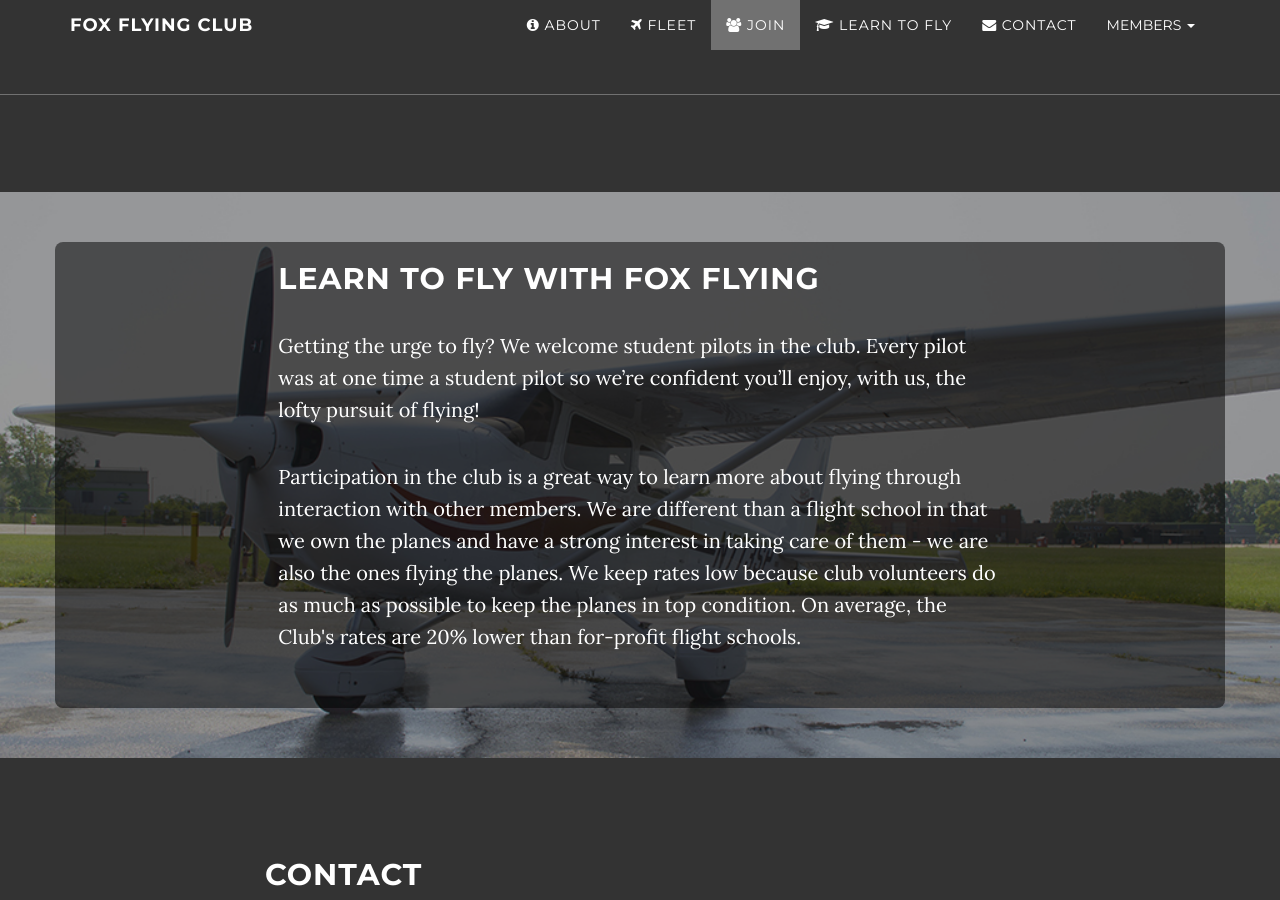
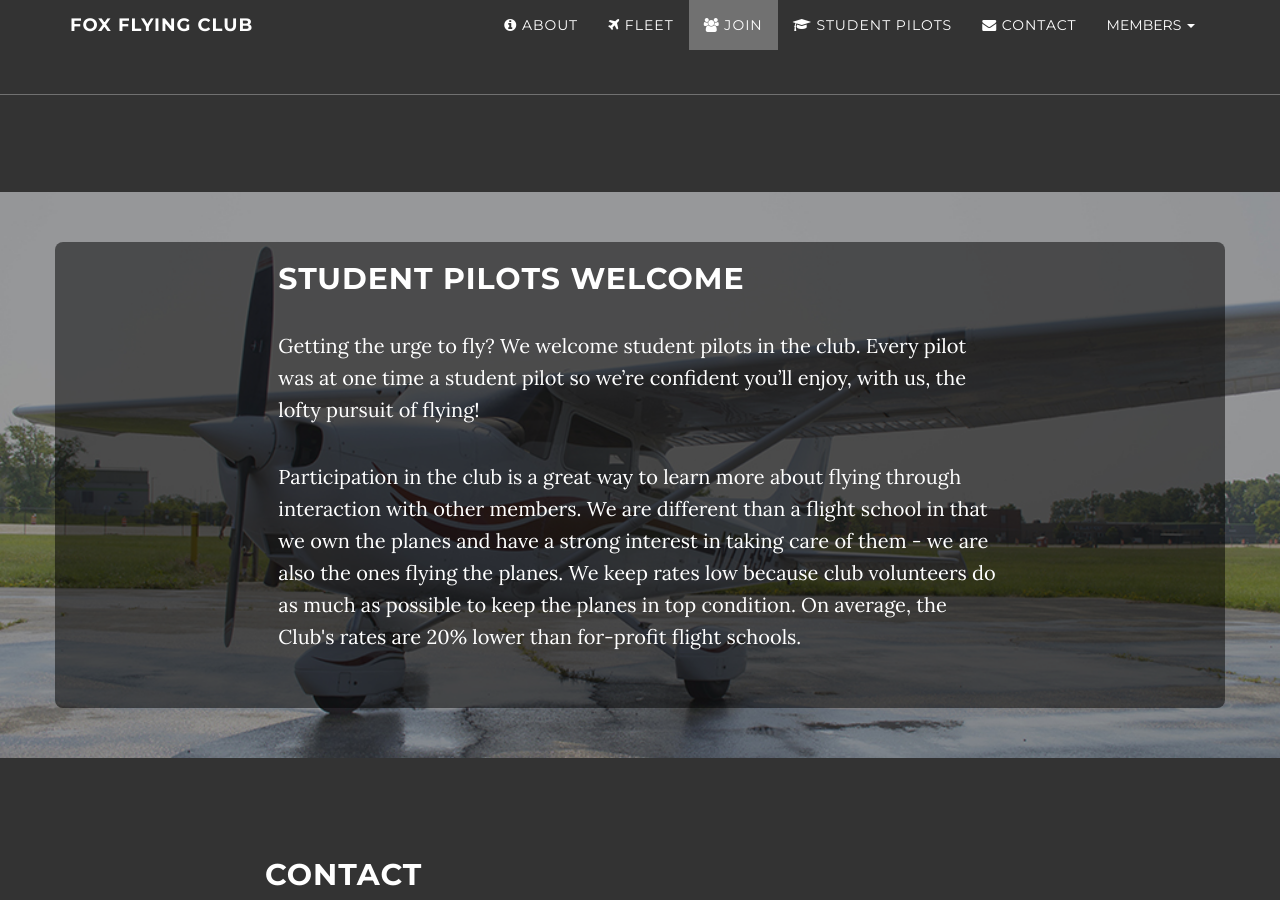
Before and after one commit to parabuzzle/foxflyingclub, a Jekyll site: the page built from index.html, in a window 1280 px wide and 900 px high, scrolled down 3535 px. Built offline with Jekyll 4.4.1, drawn with Linux system fonts in a browser that asks for light colours.

Commit message:
remove the learn to fly stuff

```diff
--- a/_includes/nav-landing.html
+++ b/_includes/nav-landing.html
@@ -27,7 +27,7 @@
                         <a class="page-scroll" href="#join"><i class="fa fa-users"></i> Join</a>
                     </li>
                     <li>
-                        <a class="page-scroll" href="#training"><i class="fa fa-graduation-cap"></i> Learn to Fly</a>
+                        <a class="page-scroll" href="#training"><i class="fa fa-graduation-cap"></i> Student Pilots</a>
                     </li>
                     <li>
                         <a class="page-scroll" href="#contact"><i class="fa fa-envelope"></i> Contact</a>
--- a/_includes/nav.html
+++ b/_includes/nav.html
@@ -27,7 +27,7 @@
                         <a class="page-scroll" href="/#join"><i class="fa fa-users"></i> Join</a>
                     </li>
                     <li>
-                        <a class="page-scroll" href="/#training"><i class="fa fa-graduation-cap"></i> Learn to Fly</a>
+                        <a class="page-scroll" href="/#training"><i class="fa fa-graduation-cap"></i> Student Pilots</a>
                     </li>
                     <li>
                         <a class="page-scroll" href="/#contact"><i class="fa fa-envelope"></i> Contact</a>
--- a/_includes/training.html
+++ b/_includes/training.html
@@ -3,7 +3,7 @@
         <div class="training-section">
             <div class="container content-box">
                 <div class="col-lg-8 col-lg-offset-2">
-                    <h2>Learn to Fly with Fox Flying</h2>
+                    <h2>Student Pilots Welcome</h2>
                     <p>Getting the urge to fly? We welcome student pilots in the club. Every pilot was at one time a student pilot so we’re confident you’ll enjoy, with us, the lofty pursuit of flying!</p>
 
                     <p>Participation in the club is a great way to learn more about flying through interaction with other members. We are different than a flight school in that we own the planes and have a strong interest in taking care of them - we are also the ones flying the planes. We keep rates low because club volunteers do as much as possible to keep the planes in top condition. On average, the Club's rates are 20% lower than for-profit flight schools.</p>
```
